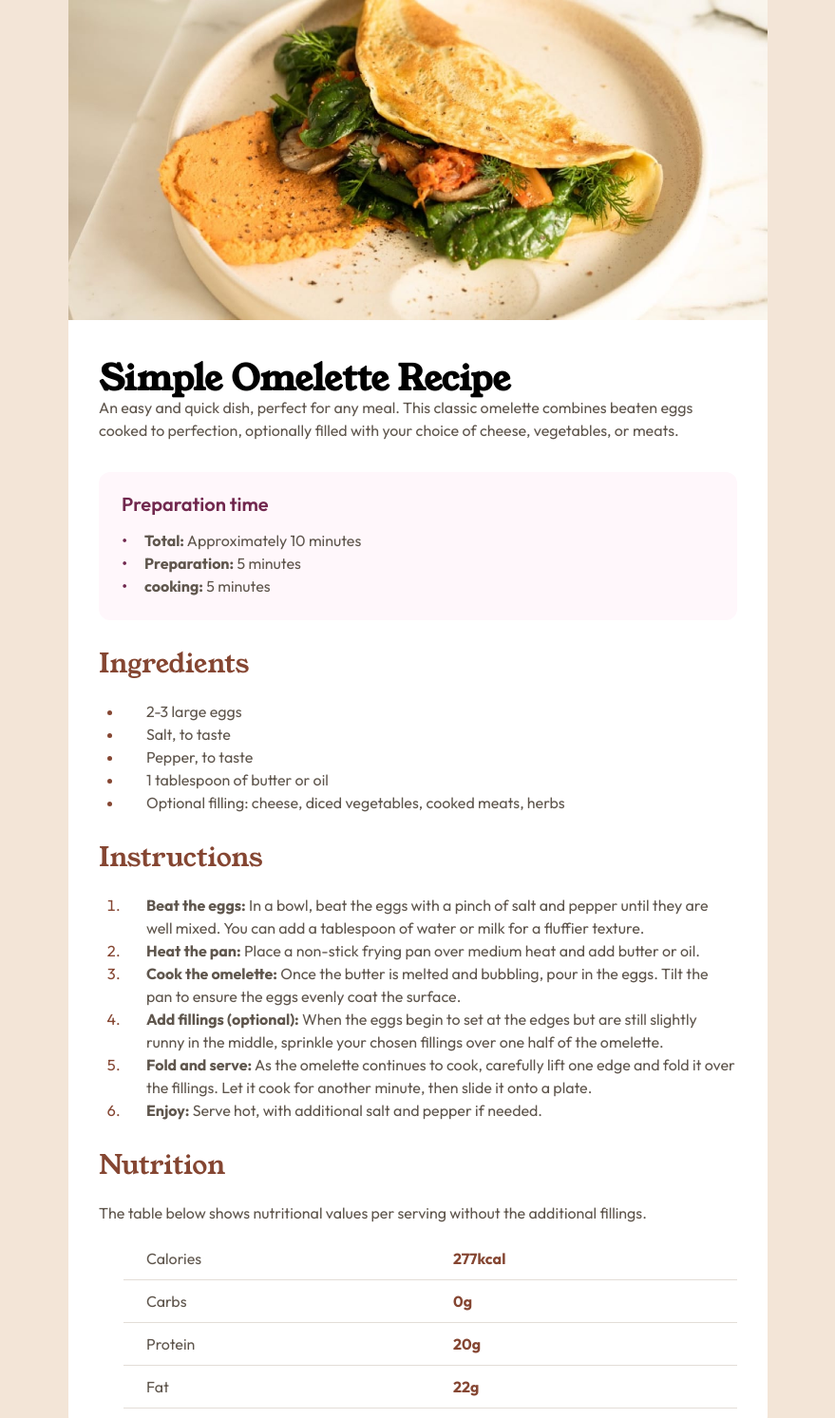
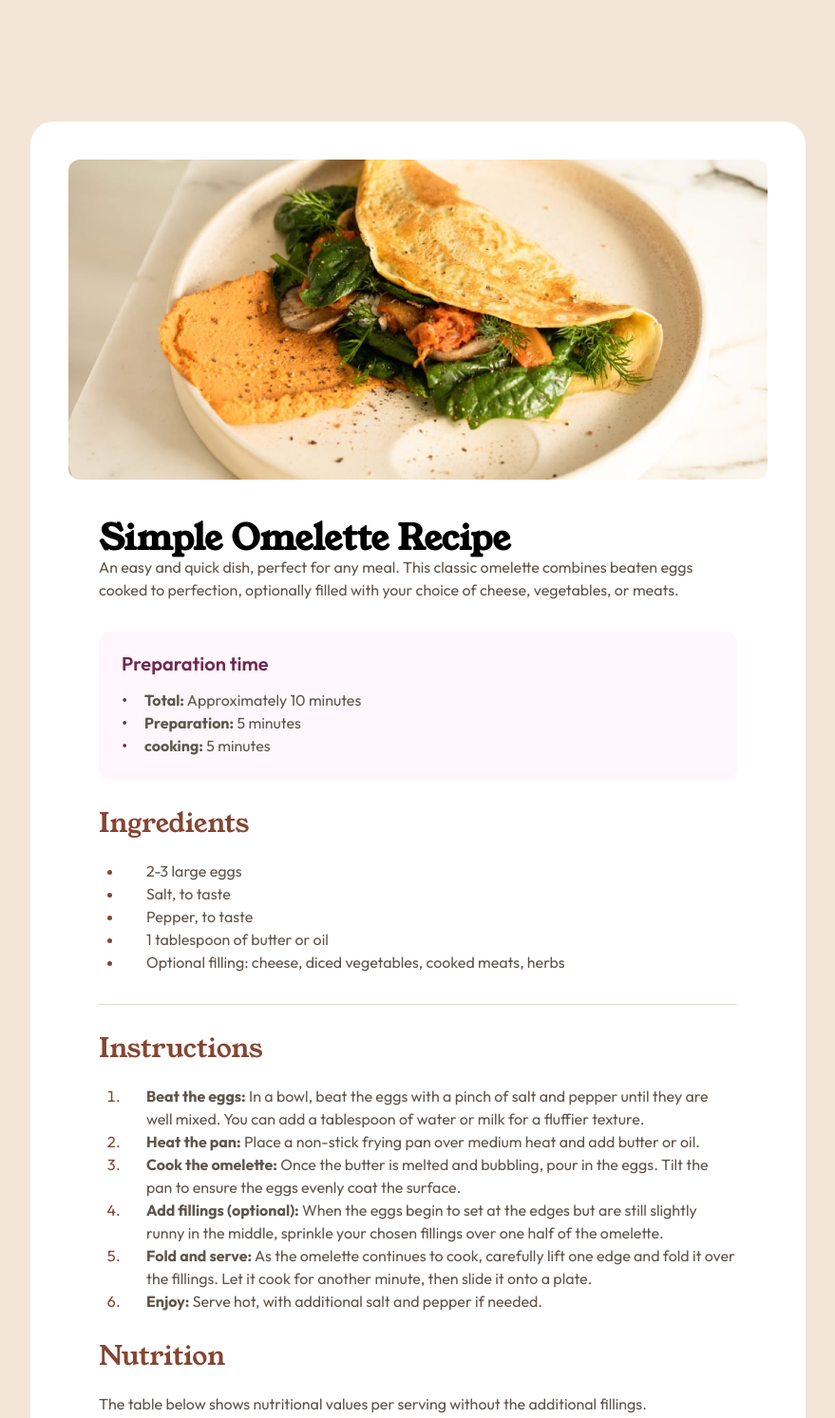
Before and after one commit to loiccape/recipe-page, a plain HTML site: page index.html in a window 1280 px wide. Shown: the top 1493 px of the page at 95% size, without its empty margins (200-1079 px from the left). Drawn offline with Linux system fonts and the light colour scheme.

Commit message:
update some design

```diff
--- a/style.css
+++ b/style.css
@@ -9,6 +9,7 @@
     font-family: 'young';
     src: url(./assets/fonts/young-serif/YoungSerif-Regular.ttf);
 }
+
 :root{
 
     /* rose */
@@ -158,7 +159,10 @@ color: var(--brown-800);
 
 }
 
-
+.instructions{
+    border-top: 1px solid var(--stone-150);
+    padding-top: 32px;
+}
 .instructions ul{
     list-style:decimal
 }
@@ -190,3 +194,15 @@ color: var(--brown-800);
     color: var(--brown-800);
     font-weight: bold;
   }
+
+  @media only screen and (min-device-width : 768px) {
+    main{
+        margin: 128px 0 128px 0;
+        padding: 40px;
+        border-radius: 24px;
+    }
+
+    img{
+        border-radius: 12px;
+    }
+  }
```
